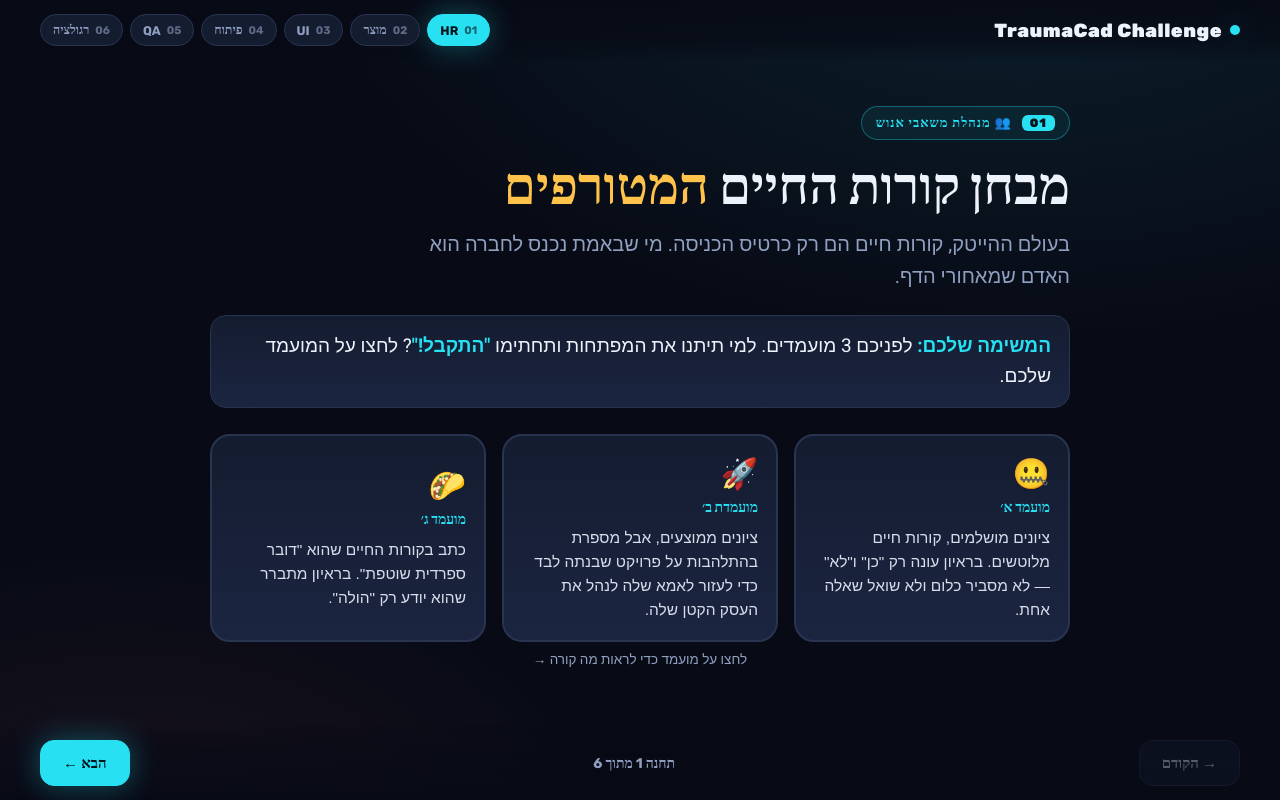
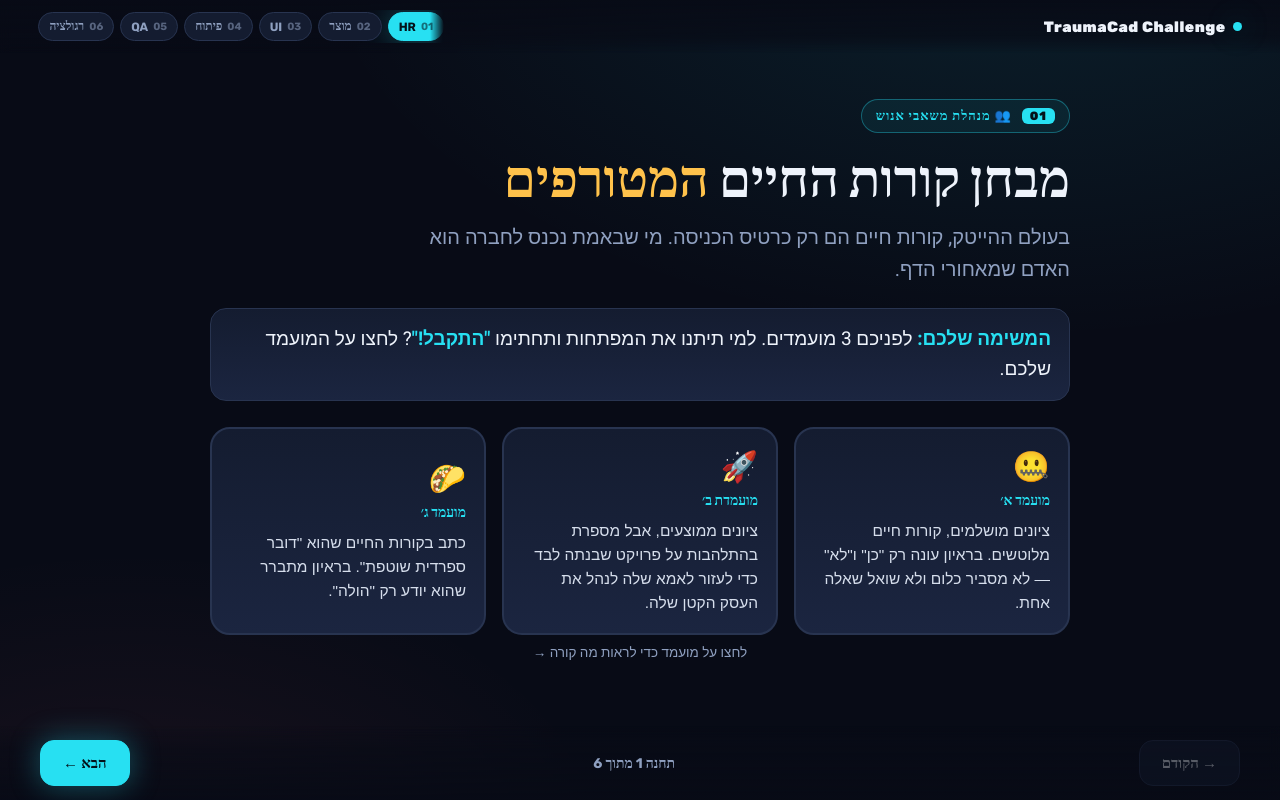
Before and after one commit to yifatmushkin/TraumaCadStations, a plain HTML site: page index.html in a window 1280 px wide. Drawn offline with Linux system fonts and the light colour scheme.

Commit message:
Add files via upload

```diff
--- a/index.html
+++ b/index.html
@@ -26,16 +26,31 @@
   }
   .topbar{
     position:sticky;top:0;z-index:50;display:flex;align-items:center;gap:10px;
-    padding:14px clamp(14px,4vw,40px);
+    padding:10px clamp(10px,3vw,40px);
     background:linear-gradient(180deg, rgba(8,11,22,.95), rgba(8,11,22,.7) 70%, transparent);
     backdrop-filter:blur(6px);
   }
-  .brand{font-family:"Rubik";font-weight:900;letter-spacing:.5px;font-size:clamp(15px,2.4vw,19px);display:flex;align-items:center;gap:8px;white-space:nowrap;}
-  .brand .dot{width:10px;height:10px;border-radius:50%;background:var(--cyan);box-shadow:var(--glow);}
-  .pills{display:flex;gap:7px;margin-inline-start:auto;flex-wrap:wrap;justify-content:flex-end;}
-  .pill{font-family:"Rubik";font-weight:700;font-size:12.5px;padding:7px 12px;border-radius:999px;cursor:pointer;background:var(--surface);border:1px solid var(--line);color:var(--muted);transition:.25s;display:flex;align-items:center;gap:6px;}
-  .pill .num{opacity:.6;font-size:11px;}
+  .brand{font-family:"Rubik";font-weight:900;letter-spacing:.5px;font-size:15px;display:flex;align-items:center;gap:7px;white-space:nowrap;flex-shrink:0;}
+  .brand .dot{width:9px;height:9px;border-radius:50%;background:var(--cyan);box-shadow:var(--glow);}
+  .pills{
+    display:flex;gap:6px;margin-inline-start:auto;
+    flex-wrap:nowrap;overflow-x:auto;
+    -ms-overflow-style:none;scrollbar-width:none;
+    padding:2px 0;
+    mask-image:linear-gradient(to left, transparent 0, #000 14px);
+    -webkit-mask-image:linear-gradient(to left, transparent 0, #000 14px);
+  }
+  .pills::-webkit-scrollbar{display:none;}
+  .pill{font-family:"Rubik";font-weight:700;font-size:12px;padding:6px 10px;border-radius:999px;cursor:pointer;background:var(--surface);border:1px solid var(--line);color:var(--muted);transition:.25s;display:flex;align-items:center;gap:5px;white-space:nowrap;flex-shrink:0;}
+  .pill .num{opacity:.55;font-size:10.5px;}
   .pill.active{color:#04121A;background:var(--cyan);border-color:var(--cyan);box-shadow:var(--glow);}
+  @media(max-width:540px){
+    .brand{font-size:13px;}
+    .brand .dot{width:7px;height:7px;}
+    .pill{font-size:11.5px;padding:5px 9px;}
+    .pill .num{display:none;}
+    .topbar{gap:6px;}
+  }
 
   .stage{position:relative;width:100%;}
   .slide{display:none;min-height:calc(100vh - 64px);padding:clamp(18px,4vw,46px) clamp(16px,5vw,60px) 120px;max-width:980px;margin:0 auto;animation:fade .45s ease;}
@@ -497,6 +512,7 @@
     counter.textContent='תחנה '+(cur+1)+' מתוך '+slides.length;
     prevBtn.disabled=cur===0;
     nextBtn.textContent = cur===slides.length-1 ? 'סיום ✓' : 'הבא ←';
+    if(pills[cur]) pills[cur].scrollIntoView({behavior:'smooth',block:'nearest',inline:'center'});
     window.scrollTo({top:0,behavior:'smooth'});
   }
   prevBtn.onclick=()=>show(cur-1);
```
